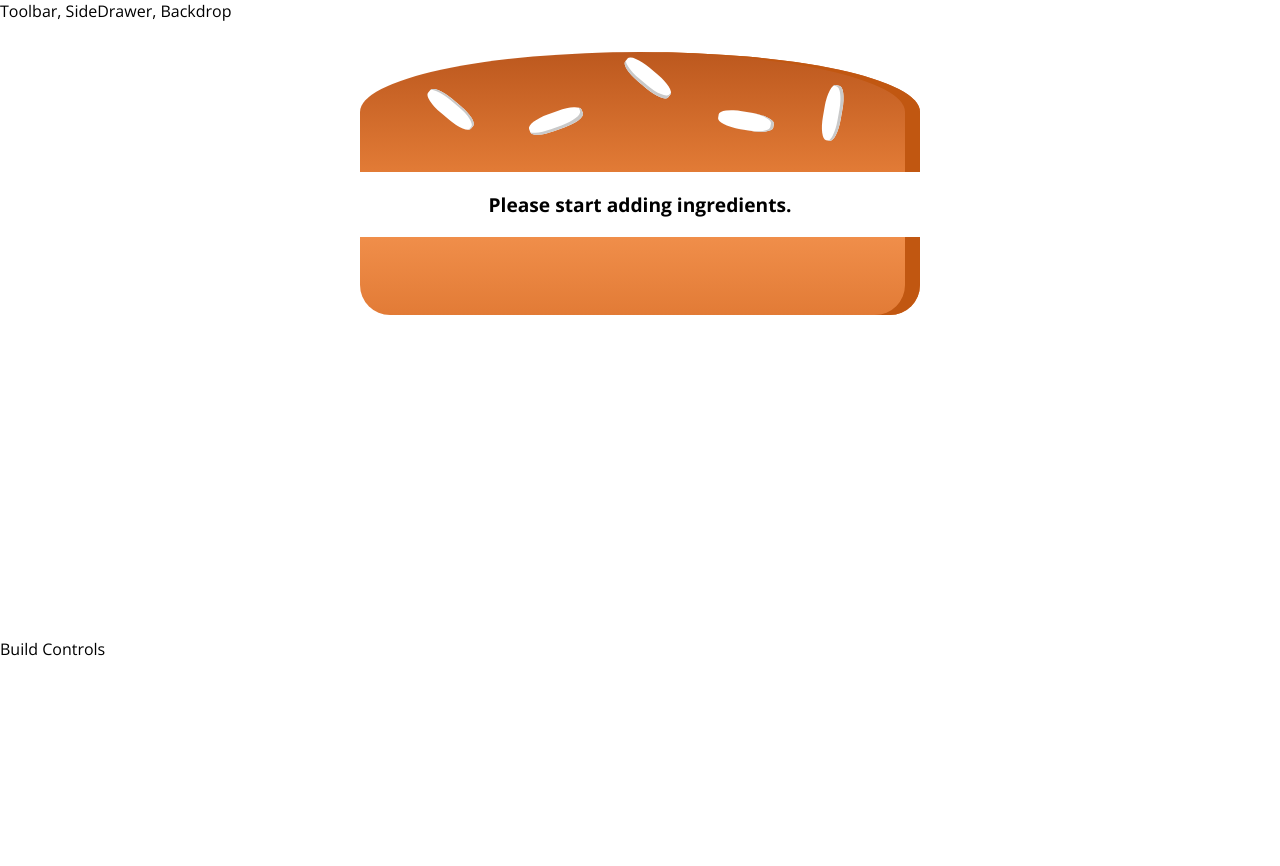
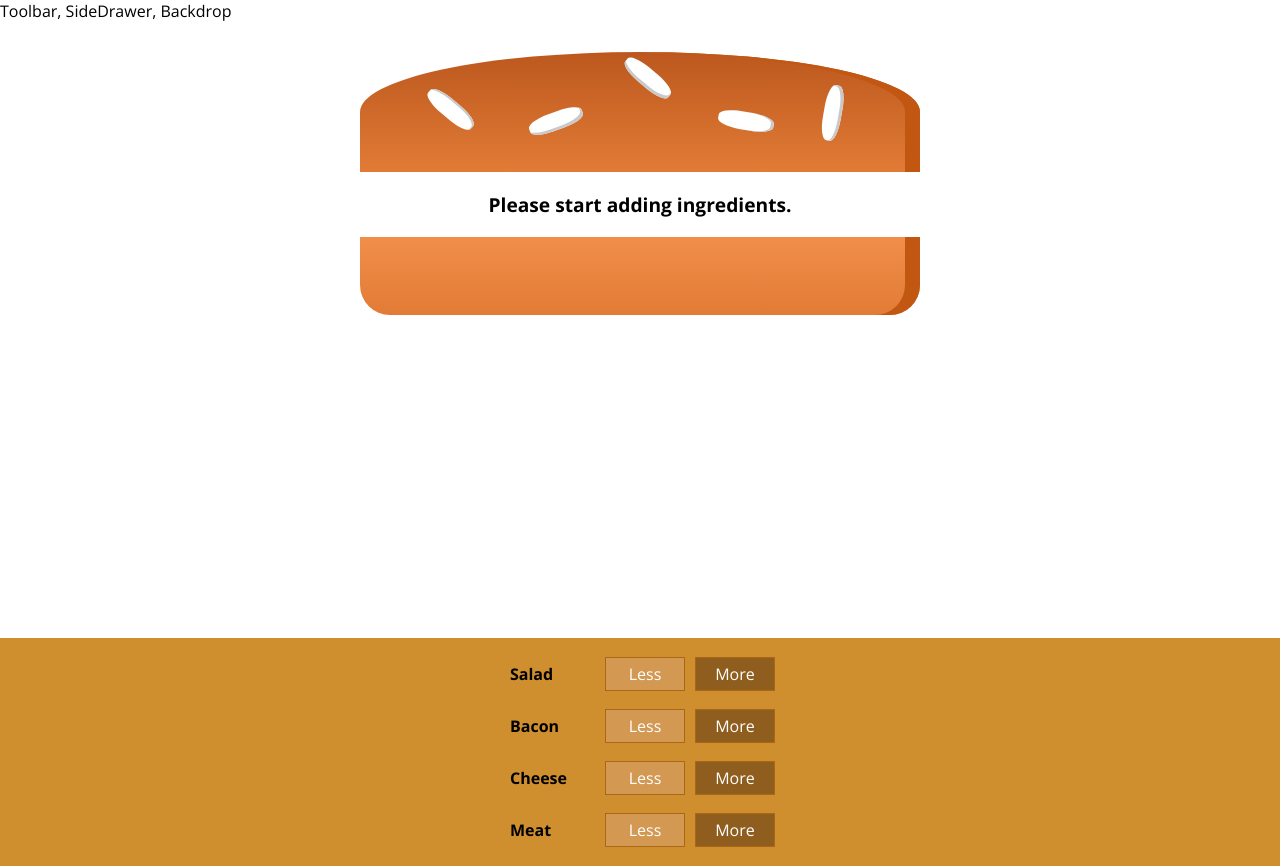
Before and after one commit to cesardlinx/burgerbuilder, a React (Create React App) app: page / in a window 1280 px wide. Before the commit the page ends 800 px from the top, so only its background shows below. Built offline with nearby package versions, Linux system fonts and the light colour scheme.

Commit message:
Outputting multiple build controls
Build controls were outputted in the BuildControls component
which will be used to control the ingredients ammount

```diff
--- a/src/components/Burger/BuildControls/BuildControls.js
+++ b/src/components/Burger/BuildControls/BuildControls.js
@@ -1,9 +1,20 @@
 import React from 'react';
+import classes from './BuildControls.module.css';
+import BuildControl from './BuildControl/BuildControl';
+
+const controls = [
+  { label: 'Salad', type: 'salad' },
+  { label: 'Bacon', type: 'bacon' },
+  { label: 'Cheese', type: 'cheese' },
+  { label: 'Meat', type: 'meat' },
+];
 
 const BuildControls = (props) => {
   return (
-    <div>
-
+    <div className={classes.BuildControls}>
+      {controls.map(ctrl => (
+        <BuildControl key={ctrl.type} label={ctrl.label} />
+      ))}
     </div>
   )
 }
--- a/src/containers/BurgerBuilder/BurgerBuilder.js
+++ b/src/containers/BurgerBuilder/BurgerBuilder.js
@@ -1,6 +1,7 @@
 import React, { Component } from 'react';
 import Aux from '../../hoc/Aux';
 import Burger from '../../components/Burger/Burger';
+import BurgerControls from '../../components/Burger/BuildControls/BuildControls';
 
 class BurgerBuilder extends Component {
   state = {
@@ -16,7 +17,7 @@
     return (
       <Aux>
         <Burger ingredients={this.state.ingredients}/>
-        <div>Build Controls</div>
+        <BurgerControls />
       </Aux>
     );
   }
```
